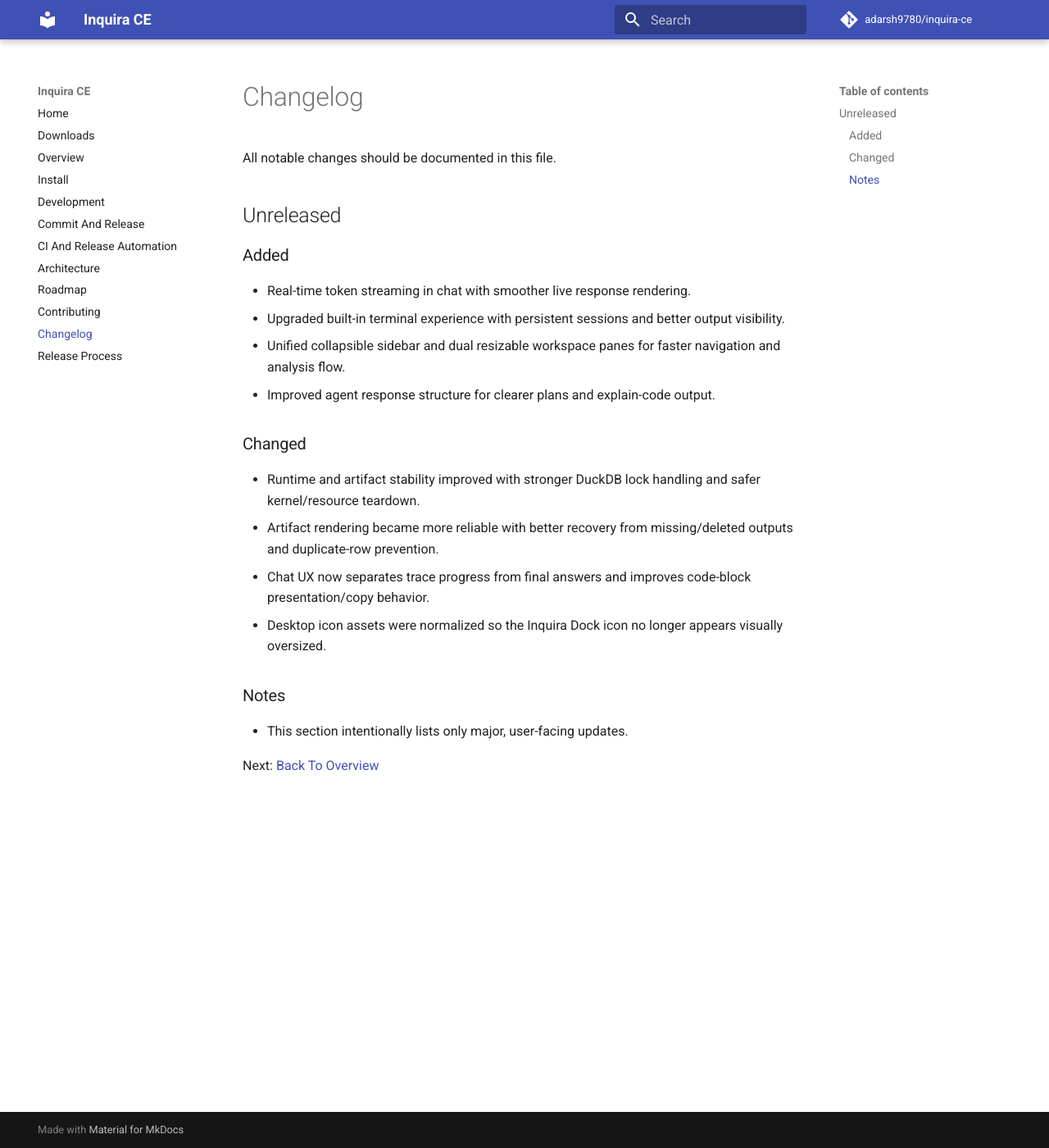
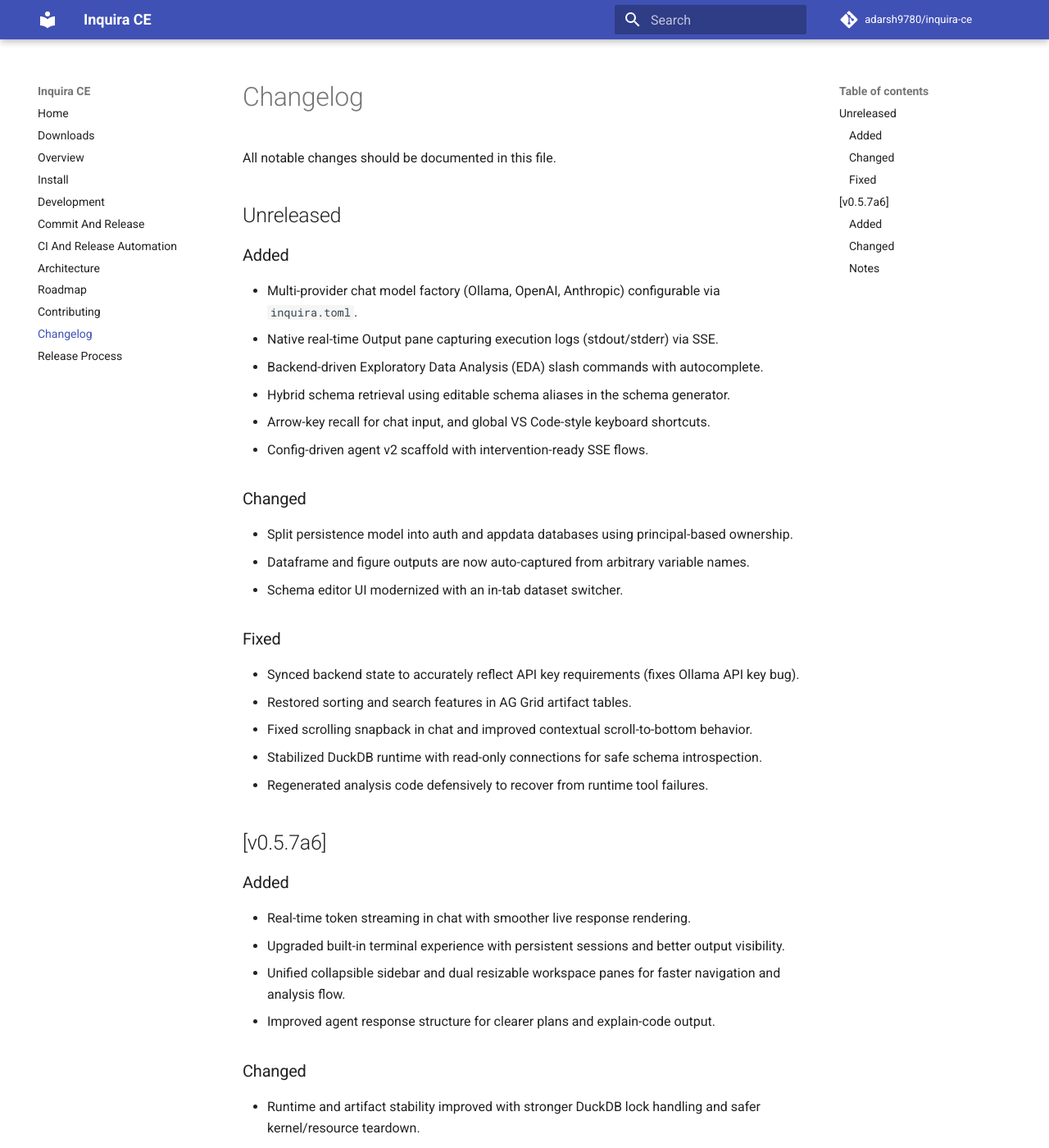
Before and after one commit to adarsh9780/inquira-ce, an MkDocs documentation site: the page built from docs/changelog.md, in a window 1280 px wide and 1400 px high. Shown: the whole window at 82% size. Built offline with MkDocs 1.6.1 and Material for MkDocs 9.7.7, drawn with Linux system fonts in a browser that asks for light colours; comment, search, counter and statistics services are not loaded.

Commit message:
docs: update README and changelog with latest features and upcoming roadmap

```diff
--- a/docs/changelog.md
+++ b/docs/changelog.md
@@ -3,6 +3,28 @@
 All notable changes should be documented in this file.
 
 ## Unreleased
+
+### Added
+- Multi-provider chat model factory (Ollama, OpenAI, Anthropic) configurable via `inquira.toml`.
+- Native real-time Output pane capturing execution logs (stdout/stderr) via SSE.
+- Backend-driven Exploratory Data Analysis (EDA) slash commands with autocomplete.
+- Hybrid schema retrieval using editable schema aliases in the schema generator.
+- Arrow-key recall for chat input, and global VS Code-style keyboard shortcuts.
+- Config-driven agent v2 scaffold with intervention-ready SSE flows.
+
+### Changed
+- Split persistence model into auth and appdata databases using principal-based ownership.
+- Dataframe and figure outputs are now auto-captured from arbitrary variable names.
+- Schema editor UI modernized with an in-tab dataset switcher.
+
+### Fixed
+- Synced backend state to accurately reflect API key requirements (fixes Ollama API key bug).
+- Restored sorting and search features in AG Grid artifact tables.
+- Fixed scrolling snapback in chat and improved contextual scroll-to-bottom behavior.
+- Stabilized DuckDB runtime with read-only connections for safe schema introspection.
+- Regenerated analysis code defensively to recover from runtime tool failures.
+
+## [v0.5.7a6]
 
 ### Added
 - Real-time token streaming in chat with smoother live response rendering.
```
Also changed, not shown: README.md (+19 -7 lines).
